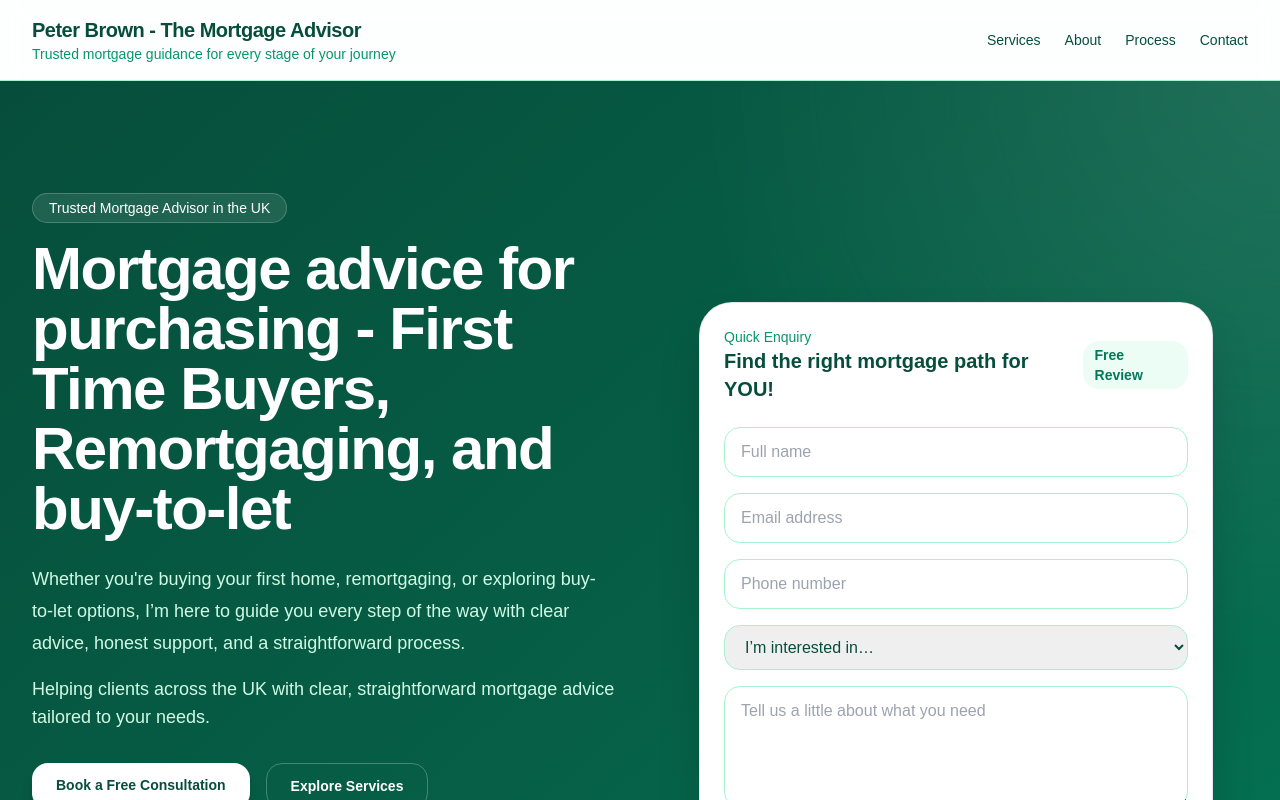
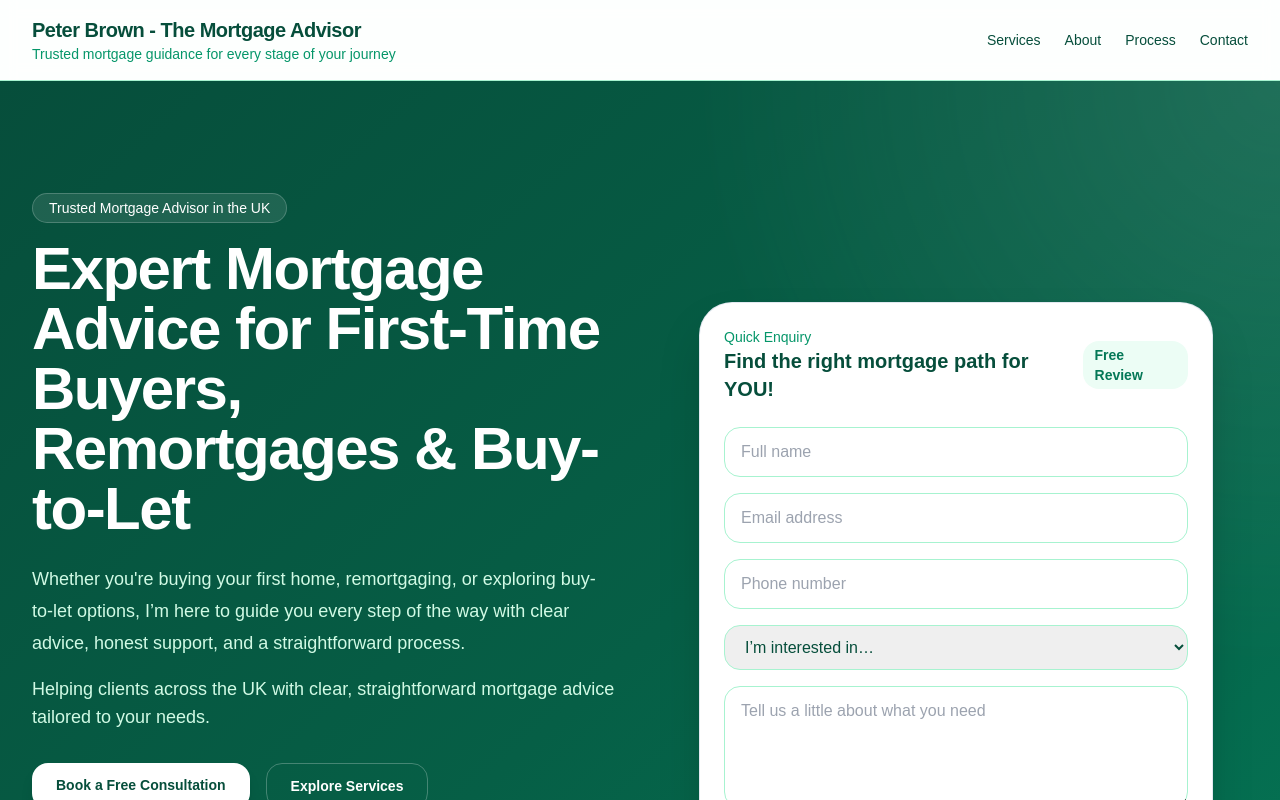
Before and after one commit to PeterBrownMortgageAdvisor/MortgagePageNew, a Next.js app: page / in a window 1280 px wide. Shown: the top 800 px of the page. Built offline with nearby package versions, Linux system fonts and the light colour scheme.

Commit message:
Update page.jsx

```diff
--- a/app/page.jsx
+++ b/app/page.jsx
@@ -165,7 +165,7 @@ export default function MortgageBusinessWebsite() {
   </div>
 
   <h1 className="text-4xl font-bold tracking-tight sm:text-5xl lg:text-6xl">
-    Mortgage advice for purchasing - First Time Buyers, Remortgaging, and buy-to-let
+    Expert Mortgage Advice for First-Time Buyers, Remortgages & Buy-to-Let
   </h1>
 
   <p className="mt-6 max-w-xl text-lg leading-8 text-emerald-100">
```
